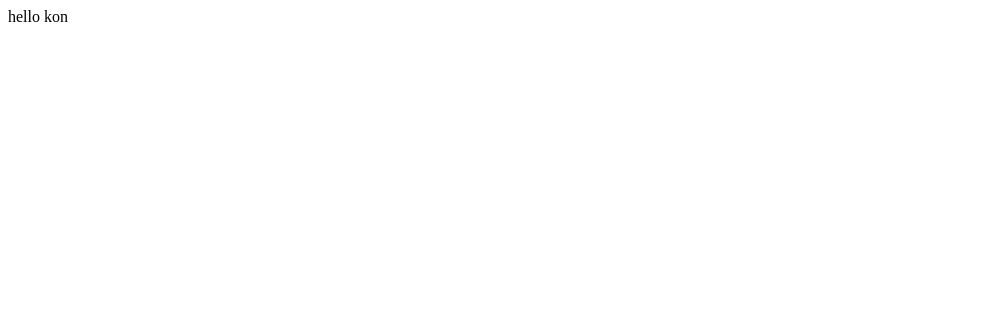
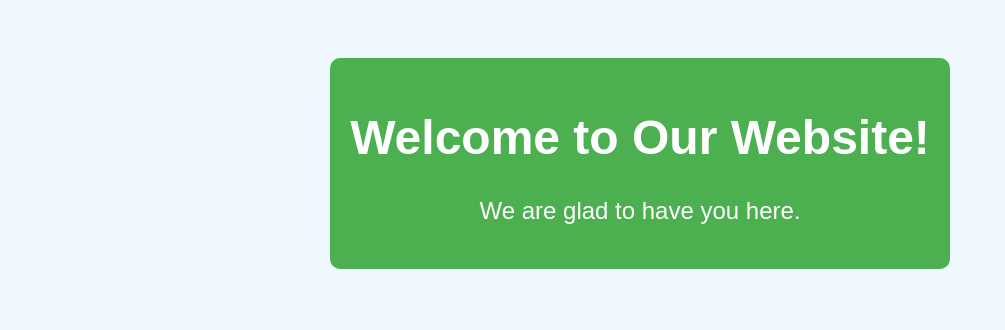
Before and after one commit to ffaddiil/mrahmanfadillah.github.io, a plain HTML site: page index.html in a window 1280 px wide. Shown: the whole page, without its empty margins (0-1005 px from the left). Drawn offline with Linux system fonts and the light colour scheme.

Commit message:
Add files via upload

```diff
--- a/index.html
+++ b/index.html
@@ -1 +1,30 @@
-<p>hello kon</p>
+<!DOCTYPE html>
+<html lang="en">
+<head>
+    <meta charset="UTF-8">
+    <meta name="viewport" content="width=device-width, initial-scale=1.0">
+    <title>Welcome Message</title>
+    <style>
+        body {
+            font-family: Arial, sans-serif;
+            background-color: #f0f8ff;
+            text-align: center;
+            padding: 50px;
+        }
+        .welcome-message {
+            background-color: #4CAF50; /* Green */
+            color: white;
+            padding: 20px;
+            border-radius: 10px;
+            display: inline-block;
+            font-size: 24px;
+        }
+    </style>
+</head>
+<body>
+    <div class="welcome-message">
+        <h1>Welcome to Our Website!</h1>
+        <p>We are glad to have you here.</p>
+    </div>
+</body>
+</html>
```
